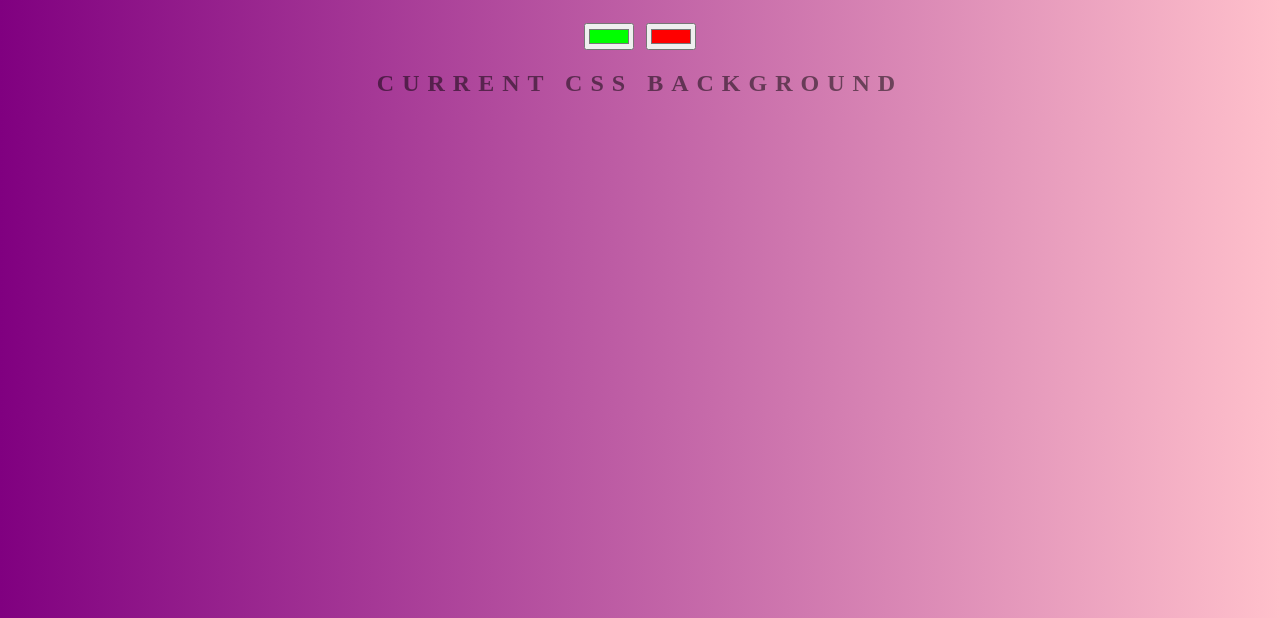
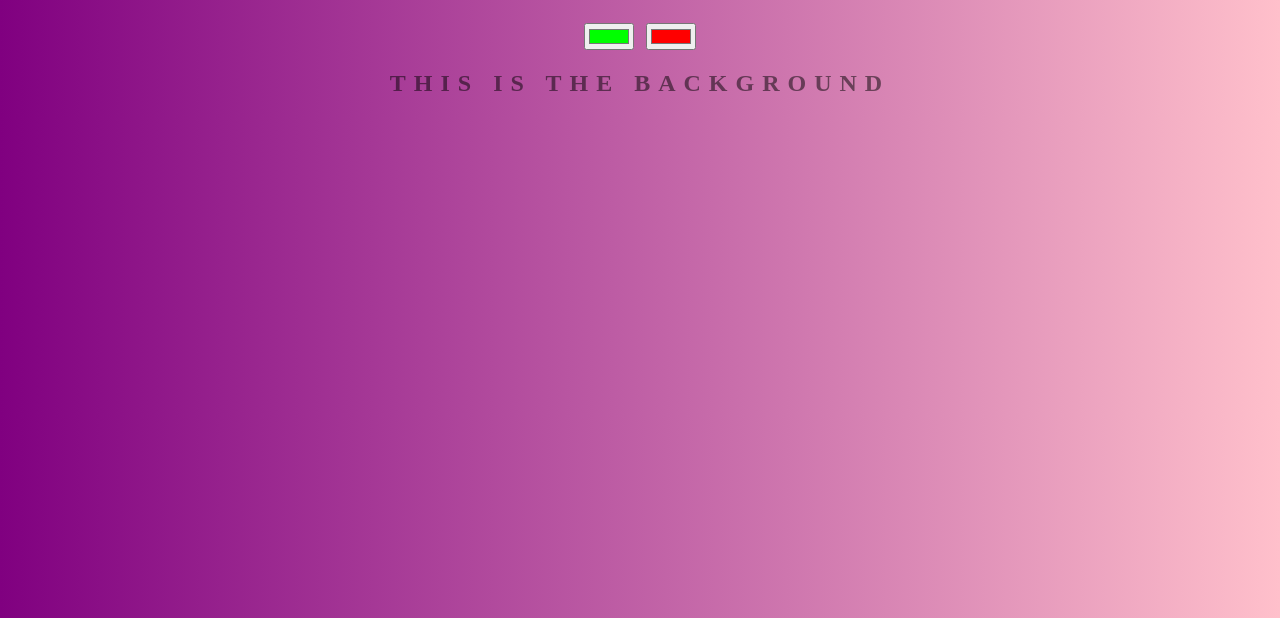
Before and after one commit to adrianadibbis/coolbackground-generator, a plain HTML site: page Index.html in a window 1280 px wide. Shown: the part 182-800 px from the top of the page. Drawn offline with Linux system fonts and the light colour scheme.

Commit message:
changing text

```diff
--- a/Index.html
+++ b/Index.html
@@ -1,14 +1,14 @@
 <!DOCTYPE html>
 <html>
 <head>
-     <title>Gradient Background</title>
+     <title>COOL Background Generator</title>
      <link rel="stylesheet" type="text/css" href="style.css">
 </head>
 <body id="gradient">
      <h1>Background Generator</h1>
      <input class="color1" type="color" name="color1" value="#00ff00">
      <input class="color2" type="color" name="color2" value="#ff0000">
-     <h2>Current CSS Background</h2>
+     <h2>This is the Background</h2>
      <h3></h3>
      <script type="text/javascript" src="script.js"></script>
 
```
